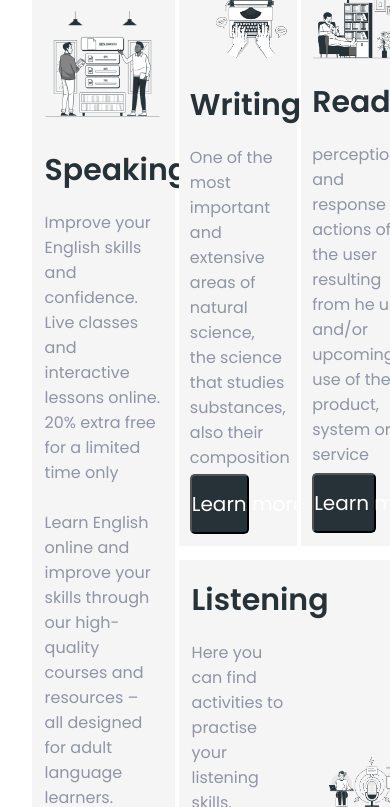
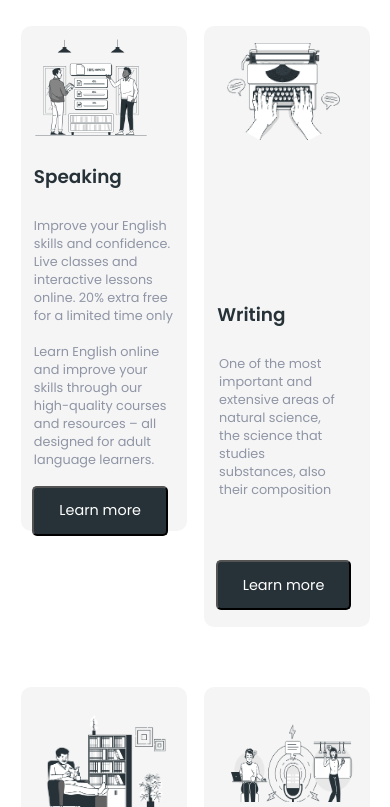
Before and after one commit to AbuAdam07/portfolio_4, a plain HTML site: page index.html in a window 390 px wide. Shown: the part 786-1593 px from the top of the page. Drawn offline with Linux system fonts and the light colour scheme.

Commit message:
grids575

```diff
--- a/index.html
+++ b/index.html
@@ -44,8 +44,7 @@
     <section class="skills">
         <h2 class="skills">Skills</h2>
         <div class="skills_grid">
-
-                <div class="speaking_item">
+          <div class="speaking_item skills_item">
                 <div class="item_img"><img src="images/Speaking.png" alt="speaking" class="speaking_img"></div>
                 <div class="speaking_inside">
                 <h3 class="itm_h3">Speaking</h3>
@@ -56,8 +55,7 @@
                 <button class="itm_btn spk_btn">Learn more</button>
             </div>
             </div>
-
-                <div class="writing_item">
+            <div class="writing_item skills_item">
                 <div class="item_img wr_img"><img src="images/writing.png" alt="writing" class="writing_img"></div>
                 <div class="writing_inside">
                 <h3 class="itm_h3">Writing</h3>
@@ -67,8 +65,7 @@
                 <button class="itm_btn">Learn more</button>
             </div>
             </div>
-
-                <div class="reading_item">
+              <div class="reading_item skills_item">
                 <div class="item_img"><img src="images/reading.png" alt="reading" class="reading_img"></div>
                 <div class="reading_inside">
                 <h3 class="itm_h3">Reading</h3>
@@ -76,9 +73,7 @@
                 <button class="itm_btn">Learn more</button>
                  </div>
             </div>
-
-
-                   <div class="listening_item">
+                    <div class="listening_item skills_item">
                      <div class="listening_inside">
                          <h3 class="itm_h3">Listening</h3>
                           <p class="itm_p lis_p">Here you can find activities to practise  your listening skills. Listening will help you to improve your understanding </p>
--- a/style.css
+++ b/style.css
@@ -220,10 +220,6 @@ align-items: center;
 
 }
 .skills_item {
-    display: flex;
-    justify-content: space-between;
-    background: var(--color2);
-    border-radius: 10px;
 
 }
 .speaking_item,.writing_item, .reading_item, .listening_item{
@@ -233,14 +229,13 @@ align-items: center;
     background: var(--color2);
     text-align: center;
     text-align: left;
+    border-radius: 10px;
 
 }
 .speaking_item{
     grid-area: 1 / 1 / 3 / 2;
-
     height: 84%;
     width: 100%;
-
 }
 .speaking_inside{
     display: flex;
@@ -250,13 +245,24 @@ align-items: center;
         margin-bottom: 8%;
         margin-right: 10%;
     }
-
+    .speaking_img {
+        height: 99%;
+        width: 94.5%;
+        padding-top: 7%;
+        padding-left: 4.5%;
+    }
+    .spk_btn{
+        margin-bottom: 91px;
+        width: 53%;
+     }
+     .speaking_item h3, .writing_item h3, .reading_item h3, .listening_item h3{
+        margin-left: 9%;
+     }
 .writing_item{
     grid-area: 1 / 2 / 2 / 3;
 }
 .reading_item{
     grid-area: 1 / 3 / 2 / 4;
-
 }
 .writing_item, .reading_item, .listening_item{
 
@@ -288,20 +294,7 @@ align-items: center;
     margin-left: 9%;
     font-size: 1.25em;
 }
-.speaking_img {
-    height: 99%;
-    width: 94.5%;
-    padding-top: 7%;
-    padding-left: 4.5%;
 
-}
-.spk_btn{
-    margin-bottom: 91px;
-    width: 53%;
- }
- .speaking_item h3, .writing_item h3, .reading_item h3, .listening_item h3{
-    margin-left: 9%;
- }
  .writing_img {
     margin-top: 6%;
     margin-left: 28%;
@@ -311,11 +304,6 @@ align-items: center;
 .writing_inside p{
     margin-right: 10%;
     margin-bottom: 4%;
-}
-
-
-.itm_h3 {
-
 }
 .itm_p {
     margin-left: 9%;
@@ -363,16 +351,27 @@ align-items: center;
     padding-right: 0;
 }
 
-
-
-
-
-
-
 @media screen and (max-width:1240px){
+    h1{
+        font-size: 3em;
+    }
+    h2{
+        font-size: 2.25em;
+    }
+    h3{
+        font-size: 1.4em;
+    }
     .left_learn{
         padding-right: 30px;
     }
+    p{
+        font-size: 0.875em;
+    }
+    .skills_grid{
+        padding-left: 3.4%;
+       padding-right: 2.75%;
+    }
+
 }
 @media screen and (max-width:992px){
     .container{
@@ -460,15 +459,81 @@ align-items: center;
         padding-top: 70px;
         padding-left: 64px;
         padding-right: 65px;
-
     }
     .learn_img{
         width: 111%;
-
+    }
+    .skills h2{
+        padding-top: 4%;
+       padding-bottom: 5%;
     }
 
+    .speaking_item{
+        height: 76.66%;
+    }
+    .speaking_img{
+        padding-top: 0.5%;
+        height: 96%;
+        width: 93%;
+    }
+    .speaking_inside h3{
+        margin-top: -4.75%;
+    }
+    .speaking_inside p{
+        margin-bottom: 12.5%;
+        margin-right: 8%;
+    }
+    .itm_btn{
+        width: 65%;
+        font-size: 1.175em;
+    }
+    .writing_img{
+        margin-top: 10.5%;
+        margin-left: 29%;
+        height: 85%;
+        width: 66.5%;
+    }
+    .writing_inside{
+        margin-top: -5%;
+    }
+    .writing_inside p{
+
+        margin-right: 6.95%;
+        margin-bottom: 4%;
+    }
+    .reading_img {
+        margin-top: 5%;
+        height: 90%;
+        width: 82%;
+    }
+    .listening_item{
+        max-height: 230px;
+    }
+    .listening_inside{
+        margin-top: -10%;
+    }
+    .lis_p{
+        margin-top: -5%;
+        max-width: 110%;
+        margin-bottom: 5%;
+      }
+      .listening_img{
+
+        width: 93.5%;
+        height: 95%;
+        padding-left: 11%;
+      }
 }
 @media screen and (max-width:767px){
+    h2{
+        font-size: 1.8em;
+    }
+    h3{
+        font-size: 1.25em;
+    }
+    p{
+        font-size: 0.8em;
+    }
     .container{
         max-width: 767px;
     }
@@ -529,8 +594,85 @@ align-items: center;
     .learn_img{
         width: 130%;
     }
+    .skills h2{
+        padding-top: 7%;
+        padding-bottom: 4.5%;
+    }
+    .skills_grid{
+        padding-left: 4.9%;
+       padding-right: 3.6%;
+    }
+    .speaking_item{
+        height: 76%;
+    }
+    .speaking_img{
+        padding-top: 14%;
+        padding-left: 1.9%;
+        height: 99%;
+        width: 95%;
+    }
+    .speaking_inside h3{
+        margin-top: 0;
+    }
+    .speaking_inside p{
+        margin-bottom: 21.5%;
+        margin-right: 6%;
+        margin-left: 7.5%;
+    }
+    .itm_btn{
+        width: 78%;
+        height: 50px;
+        font-size: 1em;
+        margin-left: 8%;
+    }
+    .writing_img {
+        margin-top: 18%;
+        margin-left: 1.9%;
+        height: 80%;
+        width: 85%;
+    }
+    .writing_inside h3{
+        margin-left: 6%;
+    }
+    .writing_inside p{
+        margin-right: 6%;
+        margin-bottom: 4%;
+    }
+    .writing_inside button{
+        margin-left: 6%;
+    }
+    .reading_img {
+        margin-top: 15%;
+        margin-left: 0;
+        height: 76%;
+        width: 100%;
+    }
+    .reading_inside h3{
+        margin-top: -7%;
+        margin-left: 6.5%;
+    }
+    .reading_inside p{
+        padding-right: 10%;
+        margin-left: 6.5%;
+     }
+     .listening_item{
+        max-height: 217px;
+    }
+    .listening_inside{
+        margin-top: -6%;
+    }
+    .listening_img{
+        margin-top: 18.5%;
+        width: 97%;
+    }
 }
 @media screen and (max-width:575px){
+    h2{
+        font-size: 1.9em;
+    }
+    h3{
+        font-size: 1.15em;
+    }
     .container{
         max-width: 575px;
     }
@@ -589,12 +731,80 @@ align-items: center;
        padding-right: 0;
        padding-top: 20px;
        padding-left: 75px;
-
     }
     .learn_img{
         width: 85%;
+    }
+    .skills h2{
+        padding-top: 16.8%;
+        padding-bottom: 5.9%;
+        padding-left: 2%;
+    }
+    .skills_grid{
+        grid-template-columns: repeat(2, 1fr);
+        grid-template-rows: repeat(2, 1fr);
+        padding-left: 5.5%;
+        padding-right: 5.25%;
+        gap: 5%;
+     }
+     .skills_item {
 
+     }
+     .speaking_item{
+        grid-area: 1 / 1 / 2 / 2;
+        height: 84%;
+        width: 100%;
     }
+    .speaking_img{
+        padding-top: 0;
+        padding-left: 4%;
+        height: 92%;
+        width: 80%;
+    }
+    .speaking_inside h3{
+        margin-top: -11.5%;
+        margin-left: 7.5%;
+    }
+    .speaking_inside p{
+        margin-bottom: 10%;
+    }
+    .itm_btn{
+        font-size: 0.9em;
+        margin-left: 6.6%;
+        width: 82%;
+    }
+    .writing_item{
+        grid-area: 1 / 2 / 2 / 3;
+    }
+    .writing_img {
+        margin-top: 10.5%;
+        margin-left: 10%;
+        height: 82%;
+        width: 75%;
+    }
+    .writing_inside h3{
+        margin-top: -162%;
+        margin-left: 7.9%;
+    }
+    .writing_inside p{
+        margin-right: 18%;
+        margin-bottom: 37%;
+    }
+    .writing_inside button{
+        margin-left: 7%;
+    }
+
+    .reading_item{
+        grid-area: 2 / 1 / 3 / 2;
+    }
+    .listening_item{
+        grid-area: 2 / 2 / 3 / 3;
+        display: flex;
+        flex-direction: column-reverse;
+        max-height: 343px;
+        align-items: center;
+    }
+
 }
     @media screen and (max-width:320px){
         .container{
```
